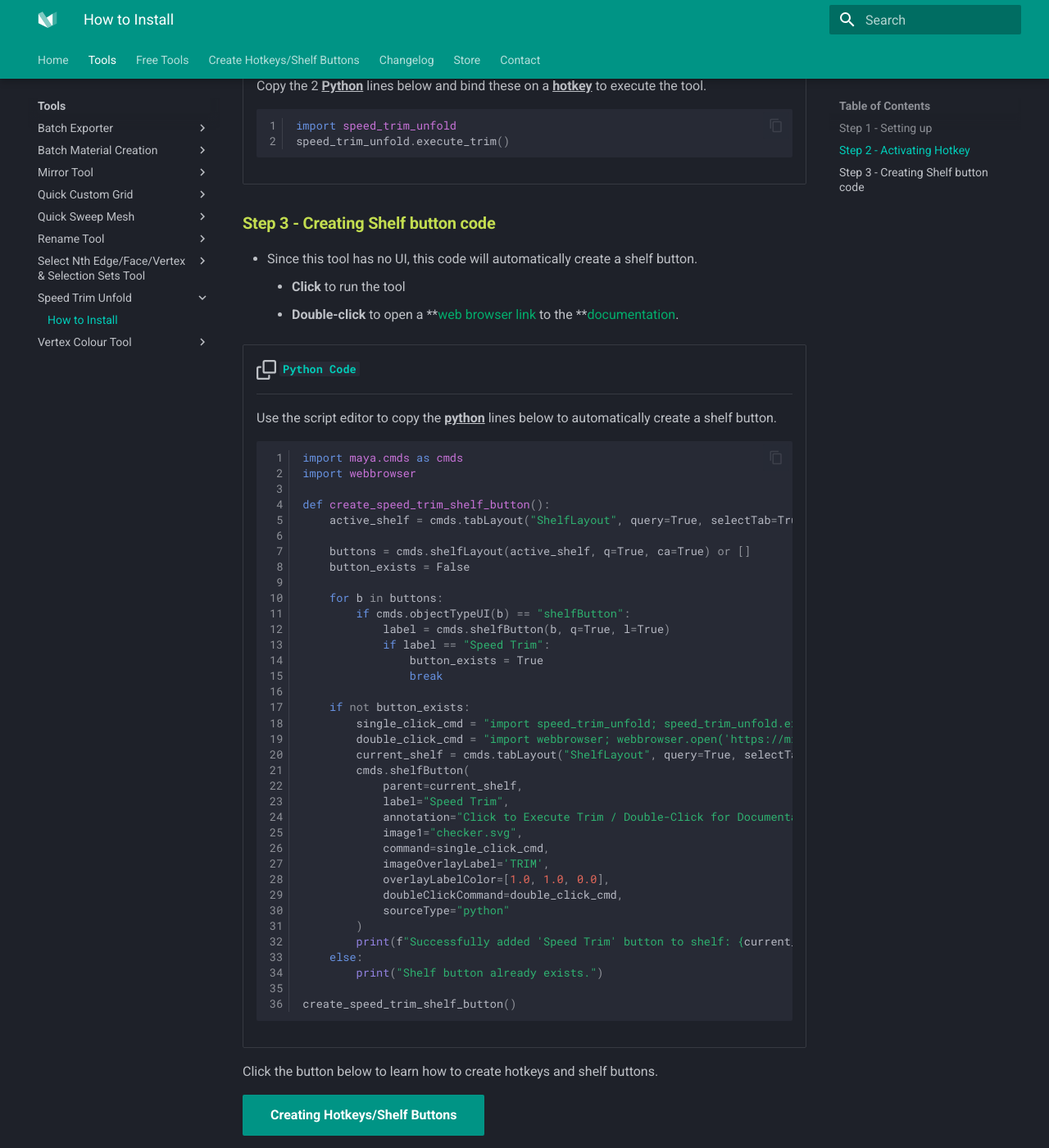
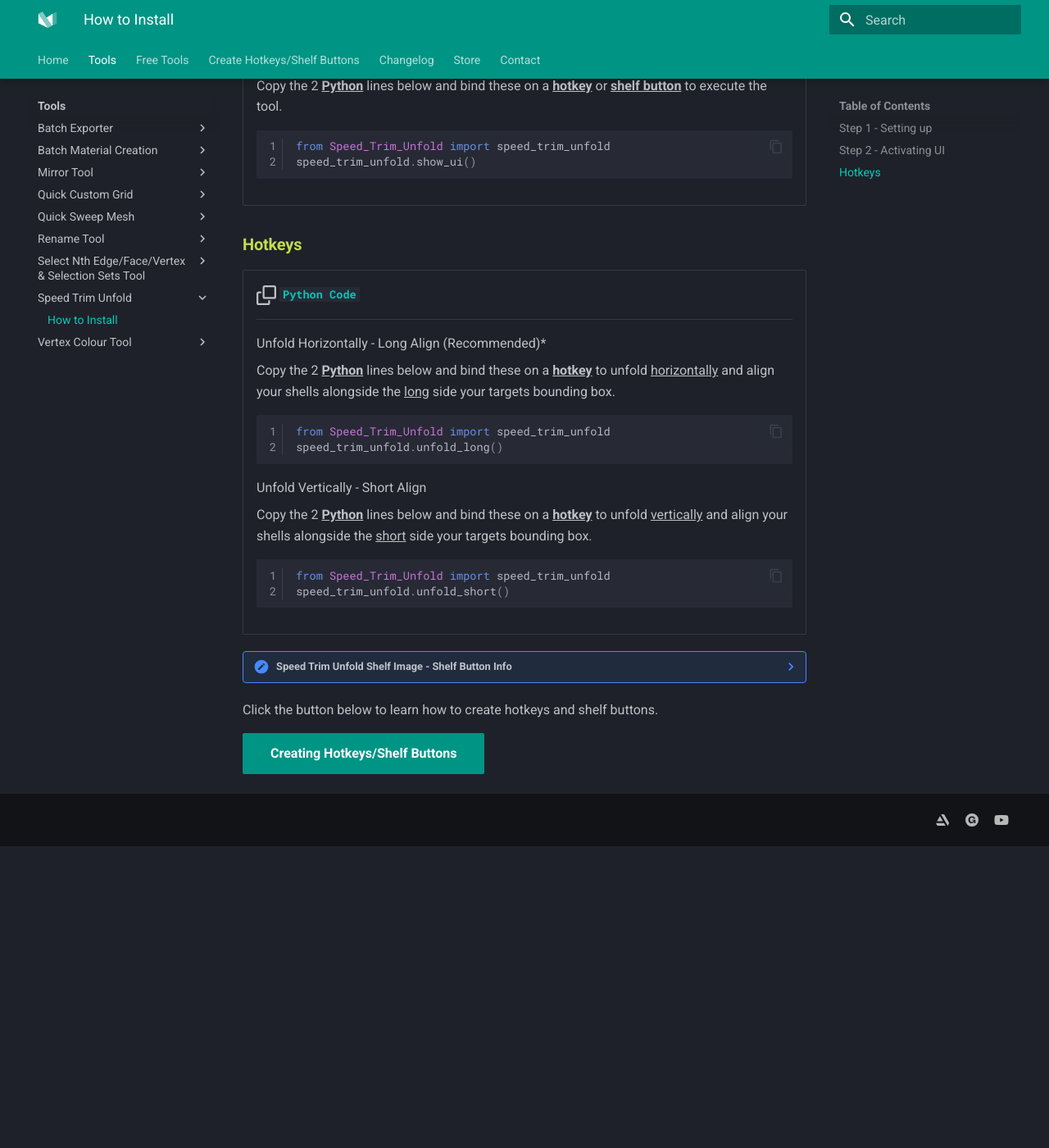
Before and after one commit to mike-isaakidis/Maya-Modelling-Tools, an MkDocs documentation site: the page built from docs/Speed Trim Unfold/How to install.md, in a window 1280 px wide and 1400 px high, scrolled down 869 px. Shown: the whole window at 82% size. Built offline with MkDocs 1.6.1 and Material for MkDocs 9.7.7, drawn with Linux system fonts in a browser that asks for light colours; after the commit the page ends 1901 px from its top, so only the background shows below that; some of the changed text lies outside the part shown.

Commit message:
updated documentation
updated UI so updated some images

````diff
--- a/docs/Speed Trim Unfold/How to install.md
+++ b/docs/Speed Trim Unfold/How to install.md
@@ -1,6 +1,6 @@
 # :octicons-tools-16: **<span style="color:rgba(195, 221, 80, 1);">Installing Trim Speed Unfold</span>**
 
-![Mirror Tool 1](images/Speed_Trim_Unfold_2.png){ .img-large .img-centered }
+![Speed Trim Unfold](images/Speed_Trim_Unfold_2.png){ .img-large .img-centered }
 ### **<span style="color:rgba(195, 221, 80, 1);">Step 1 - Setting up</span>**
 <div class="grid cards" markdown>
 
@@ -20,9 +20,7 @@
 
 </div>
 
-
-
-### **<span style="color:rgba(195, 221, 80, 1);">Step 2 - Activating Hotkey</span>**
+### **<span style="color:rgba(195, 221, 80, 1);">Step 2 - Activating UI</span>**
 
 <div class="grid cards" markdown>
 
@@ -30,26 +28,18 @@
 
     ---
 
-    Copy the 2 ^^**Python**^^  lines below and bind these on a ^^**hotkey**^^  to execute the tool.
+    Copy the 2 ^^**Python**^^  lines below and bind these on a ^^**hotkey**^^ or ^^**shelf button**^^ to execute the tool.
 
     ``` py linenums="1"
-    import speed_trim_unfold
-    speed_trim_unfold.execute_trim()
+    from Speed_Trim_Unfold import speed_trim_unfold
+    speed_trim_unfold.show_ui()
+
     ```
-
 
 </div>
 
 
-</div>
-
-
-
-### **<span style="color:rgba(195, 221, 80, 1);">Step 3 - Creating Shelf button code</span>**
-
-- Since this tool has no UI, this code will automatically create a shelf button.
-    * **Click** to run the tool
-    * **Double-click** to open a **<span style="color:rgba(3, 173, 108, 1);">web browser link</span> to the **<span style="color:rgba(3, 173, 108, 1);">documentation</span>.
+### **<span style="color:rgba(195, 221, 80, 1);">Hotkeys</span>**
 
 <div class="grid cards" markdown>
 
@@ -57,49 +47,45 @@
 
     ---
 
-    Use the script editor to copy the ^^**python**^^  lines below to automatically create a shelf button.
+    Unfold Horizontally - Long Align (Recommended)*
+
+    Copy the 2 ^^**Python**^^  lines below and bind these on a ^^**hotkey**^^ to unfold ^^horizontally^^ and align your shells alongside the ^^long^^ side your targets bounding box.
 
     ``` py linenums="1"
-    import maya.cmds as cmds
-    import webbrowser
+    from Speed_Trim_Unfold import speed_trim_unfold
+    speed_trim_unfold.unfold_long()
 
-    def create_speed_trim_shelf_button():
-        active_shelf = cmds.tabLayout("ShelfLayout", query=True, selectTab=True)
+    ```
+    Unfold Vertically - Short Align
 
-        buttons = cmds.shelfLayout(active_shelf, q=True, ca=True) or []
-        button_exists = False
+    Copy the 2 ^^**Python**^^  lines below and bind these on a ^^**hotkey**^^ to unfold ^^vertically^^ and align your shells alongside the ^^short^^ side your targets bounding box.
 
-        for b in buttons:
-            if cmds.objectTypeUI(b) == "shelfButton":
-                label = cmds.shelfButton(b, q=True, l=True)
-                if label == "Speed Trim":
-                    button_exists = True
-                    break
-
-        if not button_exists:
-            single_click_cmd = "import speed_trim_unfold; speed_trim_unfold.execute_trim()"
-            double_click_cmd = "import webbrowser; webbrowser.open('https://mike-isaakidis.github.io/Maya-Modelling-Tools/Speed%20Trim%20Unfold/')"
-            current_shelf = cmds.tabLayout("ShelfLayout", query=True, selectTab=True)
-            cmds.shelfButton(
-                parent=current_shelf,
-                label="Speed Trim",
-                annotation="Click to Execute Trim / Double-Click for Documentation",
-                image1="checker.svg",
-                command=single_click_cmd,
-                imageOverlayLabel='TRIM',
-                overlayLabelColor=[1.0, 1.0, 0.0],
-                doubleClickCommand=double_click_cmd,
-                sourceType="python"
-            )
-            print(f"Successfully added 'Speed Trim' button to shelf: {current_shelf}")
-        else:
-            print("Shelf button already exists.")
-
-    create_speed_trim_shelf_button()
+    ``` py linenums="1"
+    from Speed_Trim_Unfold import speed_trim_unfold
+    speed_trim_unfold.unfold_short()
     ```
 
+</div>
 
-</div>
+
+??? note  "Speed Trim Unfold Shelf Image - Shelf Button Info"
+
+    First time you fire up the tool **(Step 2)** click on the <span style="color:rgb(221, 240, 115);">**Options Menu**</span>.
+
+    There you will find a <span style="color:rgb(221, 240, 115);">**create shelf button**</span> you can use that will automatically create a shelf button for you.
+
+    ![Speed Trim Unfold](images/speed_trim_Options_1.png){ .img-small }
+
+    Downloading this image is not necessary *(exists only as backup)*.
+
+    <figure markdown="1" style="margin: 0; display: inline-block;">
+
+    [![Batch Export](../Speed%20Trim%20Unfold/images/Speed_Trim.png)](../Speed%20Trim%20Unfold/images/Speed_Trim.png){: .md-button download="Speed_Trim.png" }
+
+    <figcaption style="text-align: center;"><span style="color:rgb(168, 136, 228);"></span></figcaption>
+    </figure>
+
+
 
 Click the button below to learn how to create hotkeys and shelf buttons.
 
--- a/docs/Speed Trim Unfold/index.md
+++ b/docs/Speed Trim Unfold/index.md
@@ -24,6 +24,12 @@
 It's a one-click solution to save you time and make UVing a more fun and engaging process.
 
 ## <span style="color:rgba(255, 251, 0, 1);">**How it works**</span> ##
+
+???+ Tip "Important"
+    The examples presented are all using the <span style="color:rgb(186, 187, 105);">**Unfold Horizontally - Long Align**</span> hotkey.
+
+    For the UI version check [UI Button Functionality](#ui-button-functionality).
+
 
 Depending on the type of component you have chosen the tool has different behaviours.
 
@@ -100,6 +106,36 @@ Please check the Rules section
                     * When converting vertices or edges that share border edges you will also select uvs that are shared between shells.
                     * This will mess up the number of shells to be aligned and possibly their orientation.
 
+## <span style="color:rgba(255, 251, 0, 1);">**UI Button Functionality**</span> ##
+![Speed Trim multi select](images/Speed_Trim_UI_1.png){ .img-small .img-centered }
+
+ <span style="color:rgba(22, 165, 110, 1);">**Unfold U and Unfold V**</span> : When having faces selected these buttons will unfold your trims **Horizontally** and **Vertically**.
+
+ The difference these make is when you have UV's selected.
+
+ - When aligning UVs to a target shell, the tool calcualtes the bounding box of that target shell. That calculation is how the tool know how to orient the source UV shells.
+    * Clicking on the <span style="color:rgba(22, 165, 110, 1);">**Unfold U (Long)**</span> button: will unfold your selected *(source)* Trim sheets alongside the **long** side of the targets bounding box.
+
+    ![Speed Trim multi select](images/Speed_Trim_button_1.png){ .img-medium .img-centered }
+
+     *  Clicking on the <span style="color:rgba(22, 165, 110, 1);">**Unfold V (Short)**</span> button: will unfold your selected *(source)* Trim sheets alongside the **short** side of the targets bounding box.
+
+    ![Speed Trim multi select](images/Speed_Trim_button_2.png){ .img-medium .img-centered }
+
+    * Here's a basic demonstration:
+
+<figure style="text-align: center;">
+    <img src="images/Speed_Trim_Buttons_alignment_2.gif" class="img-medium" alt="Speed_Trim_Buttons">
+    <figcaption><span style="color:rgba(22, 165, 110, 1);">Unfolding Horizontally / Vertically</span></figcaption>
+</figure>
+
+<figure style="text-align: center;">
+    <img src="images/Speed_Trim_Buttons_alignment_1.gif" class="img-medium" alt="Speed_Trim_Buttons">
+    <figcaption><span style="color:rgba(22, 165, 110, 1);">Aligning shells anlongside the targets long/short bounding box sides</span></figcaption>
+</figure>
+
+
+
 ## <span style="color:rgba(255, 251, 0, 1);">**Rules**</span> ##
 
 The tool will not work if you have only objects selected, it requires component selections.
@@ -123,3 +159,16 @@ The tool will not work if you have only objects selected, it requires component
             * Under modifier you should see the Track Selection Order checkbox.
 
         ![Speed Trim multi select](images/Speed_Trim_track_selection_order_1.png){ .img-large .img-centered }
+
+
+## <span style="color:rgba(255, 251, 0, 1);">**Options Menu**</span> ##
+
+![Speed Trim multi select](images/speed_trim_Options_2.png){ .img-small .img-centered }
+
+
+
+- <span style="color:rgba(22, 165, 110, 1);">**Create Shelf Button**</span> - Creates a shelf button for this tool directly on your active Maya shelf.
+
+- <span style="color:rgba(22, 165, 110, 1);">**Documentation**</span> - Opens a link to the documentation.
+
+- <span style="color:rgba(22, 165, 110, 1);">**Store**</span> - Opens links to ArtStation and Gumroad.
````
Also changed, not shown: other parts of docs/Speed Trim Unfold/How to install.md (+1 -1 lines), docs/Speed Trim Unfold/images/Speed_Trim.png (added), docs/Speed Trim Unfold/images/Speed_Trim_Buttons_alignment_1.gif (added), docs/Speed Trim Unfold/images/Speed_Trim_UI_1.png (added), docs/Speed Trim Unfold/images/Speed_Trim_Unfold_1.png, docs/Speed Trim Unfold/images/Speed_Trim_Unfold_2.png, docs/Speed Trim Unfold/images/Speed_Trim_button_1.png (added), docs/Speed Trim Unfold/images/Speed_Trim_button_2.png (added), docs/Speed Trim Unfold/images/speed_trim_Options_1.png (added), docs/Speed Trim Unfold/images/speed_trim_Options_2.png (added), 1 other file.
